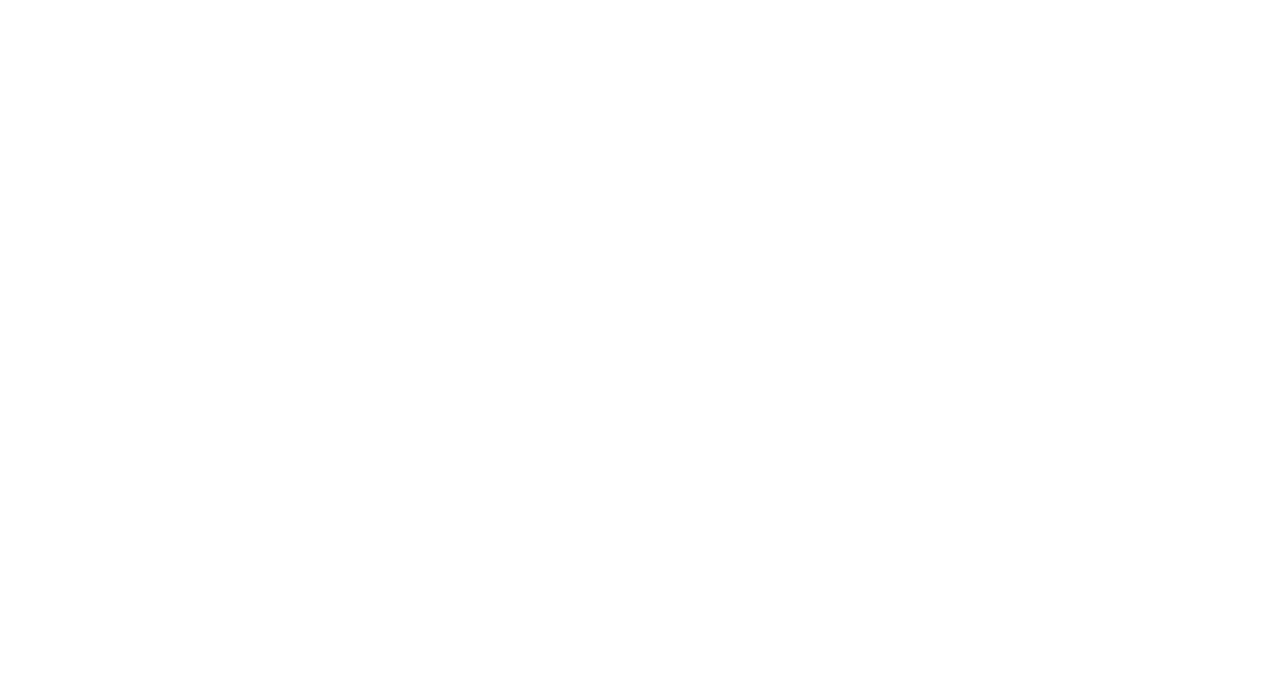
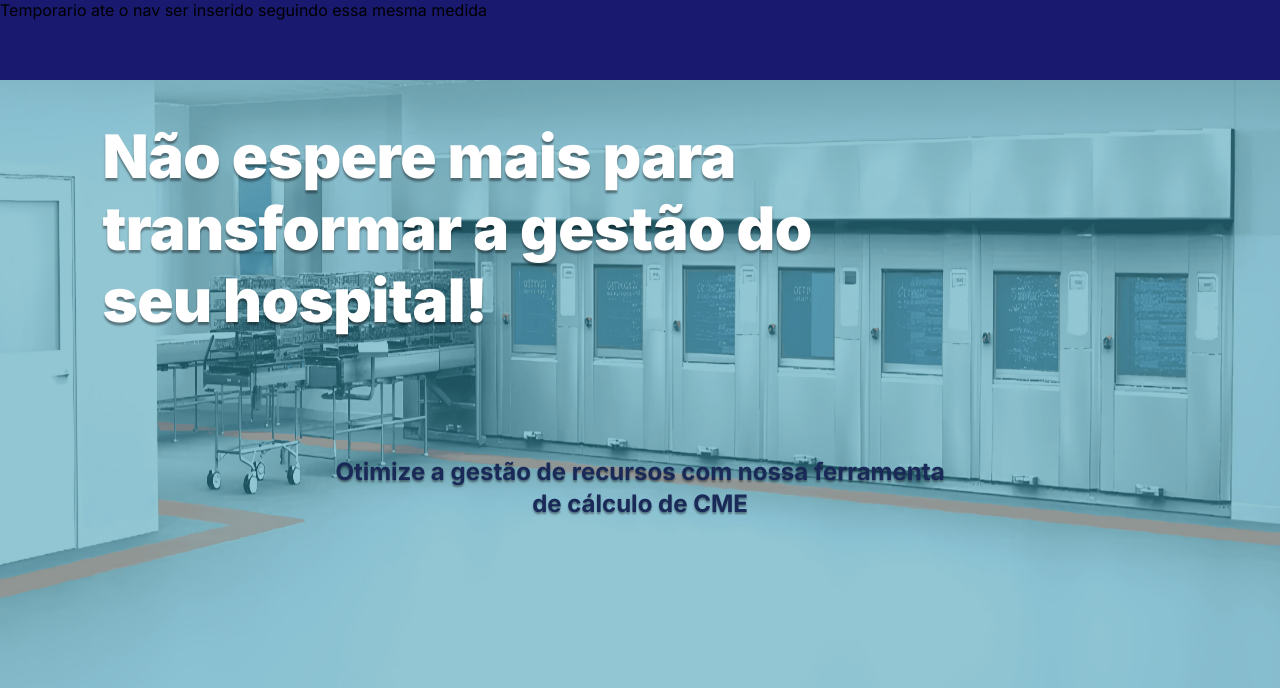
Before and after one commit to patriciasanttos/projeto-grupo-2, a Next.js app in the folder front/: page / in a window 1280 px wide. Shown: the top 688 px of the page. Built offline with nearby package versions, Linux system fonts and the light colour scheme.

Commit message:
feat: Added header

```diff
--- a/front/src/app/(LandingPage)/page.module.scss
+++ b/front/src/app/(LandingPage)/page.module.scss
@@ -1 +1,62 @@
 @use 'variables' as *;
+@use 'mediaQueries' as *;
+
+.header {
+  display: flex;
+  flex-direction: column;
+  height: 90vh;
+  padding: 5vh 8vw;
+  row-gap: 15vh;
+
+  &__img {
+    width: 100%;
+    height: auto;
+    position: absolute;
+    z-index: -10;
+  }
+
+  &__title {
+    width: 60vw;
+
+    h2 {
+      text-shadow: 0px 3px 2px rgba(0, 0, 0, 0.4);
+
+      @include respond-to-small {
+        font-size: 2rem;
+      }
+
+      @include respond-to-medium {
+        font-size: 2rem;
+      }
+    }
+
+    @include respond-to-medium {
+      width: 70vw;
+    }
+  }
+
+  &__subTitle {
+    width: 50vw;
+    text-align: center;
+    color: $midnightBlueColor;
+
+    h5 {
+      text-shadow: 0px 2px 2px rgba(0, 0, 0, 0.4);
+
+      @include respond-to-small {
+        font-size: 1rem;
+      }
+      @include respond-to-medium {
+        font-size: 1.5rem;
+      }
+    }
+
+    @include respond-to-small {
+      width: 70vw;
+    }
+
+    @include respond-to-medium {
+      width: 70vw;
+    }
+  }
+}
--- a/front/src/app/(LandingPage)/page.tsx
+++ b/front/src/app/(LandingPage)/page.tsx
@@ -1,8 +1,48 @@
-import React from 'react';
 import Style from './page.module.scss';
+import Image from 'next/image';
+import HeaderImage from '../../../public/headerImg.jpg';
+import { Box, Typography } from '@mui/material';
+import { inter } from '../../fonts/_fonts';
 
 const LandingPage = () => {
-  return <></>;
+  return (
+    <>
+      <nav style={{ height: '10vh', backgroundColor: 'midnightblue' }}>
+        Temporario ate o nav ser inserido seguindo essa mesma medida
+      </nav>
+      <Box component="header" className={Style.header}>
+        <Image
+          src={HeaderImage}
+          alt="CME"
+          priority
+          className={Style.header__img}
+          fill
+        />
+        <Box className={Style.header__title}>
+          <Typography
+            variant="h2"
+            fontWeight="900"
+            fontFamily={inter.style.fontFamily}
+            color="white"
+          >
+            Não espere mais para transformar a gestão do seu hospital!
+          </Typography>
+        </Box>
+        <Box display="flex" justifyContent="center">
+          <Box className={Style.header__subTitle}>
+            <Typography
+              variant="h5"
+              fontWeight="600"
+              fontFamily={inter.style.fontFamily}
+            >
+              Otimize a gestão de recursos com nossa ferramenta de cálculo de
+              CME
+            </Typography>
+          </Box>
+        </Box>
+      </Box>
+    </>
+  );
 };
 
 export default LandingPage;
--- a/front/src/fonts/_fonts.tsx
+++ b/front/src/fonts/_fonts.tsx
@@ -1,14 +1,15 @@
-import { Inter, Open_Sans, Roboto } from "next/font/google";
+import { Inter, Open_Sans, Roboto } from 'next/font/google';
 
 export const inter = Inter({
-    subsets: ["latin"],
+  weight: ['100', '300', '400', '500', '700', '900'],
+  subsets: ['latin'],
 });
 
 export const open_Sans = Open_Sans({
-    subsets: ["latin"],
-})
+  subsets: ['latin'],
+});
 
 export const roboto = Roboto({
-    weight: ["100", "300", "400", "500", "700", "900"],
-    subsets: ["latin"],
-})
+  weight: ['100', '300', '400', '500', '700', '900'],
+  subsets: ['latin'],
+});
```
Also changed, not shown: front/public/headerImg.jpg (added).
